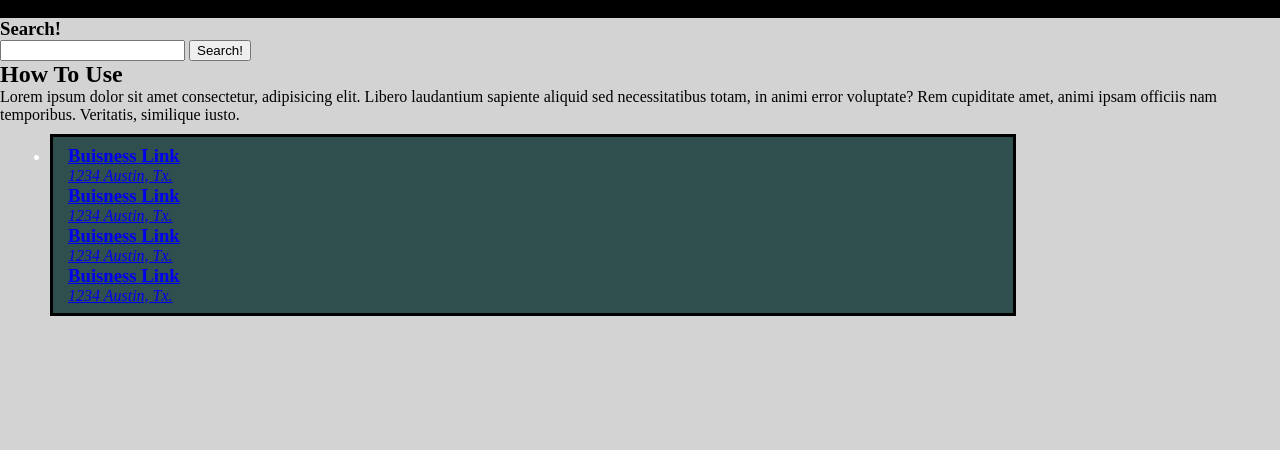
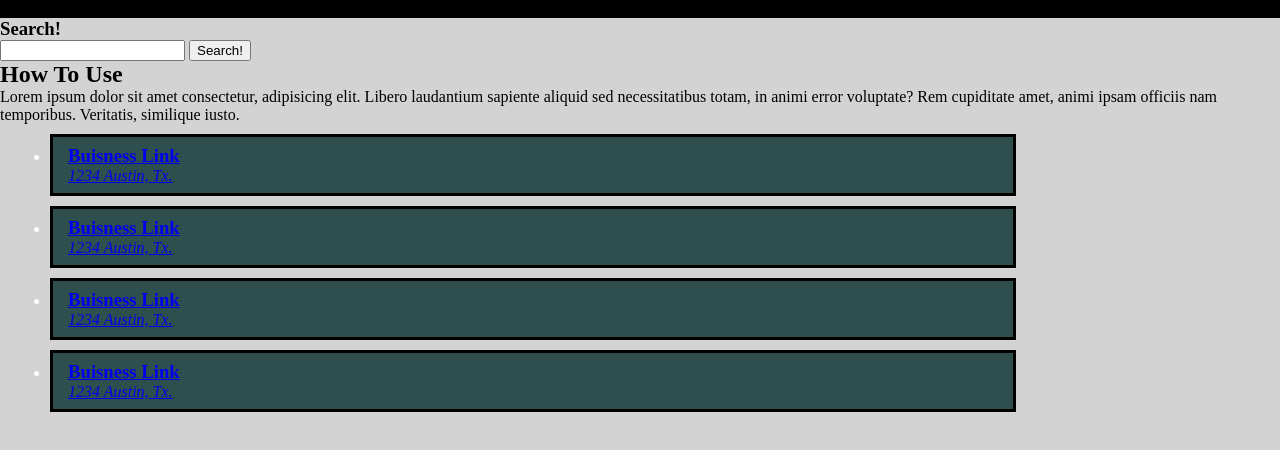
Before and after one commit to JaviD17/activity-finder, a plain HTML site: page index.html in a window 1280 px wide. Shown: the part 96-546 px from the top of the page. Drawn offline with Linux system fonts and the light colour scheme.

Commit message:
sepparated list items on first page

```diff
--- a/index.html
+++ b/index.html
@@ -36,14 +36,20 @@
                         <h3 class="buisness-name">Buisness Link</h3>
                         <address class="buisness-address">1234 Austin, Tx.</address>
                     </a>
+                </li>
+                <li class="prev-search-item">
                     <a href="index-3.html" class="choice-link">
                         <h3 class="buisness-name">Buisness Link</h3>
                         <address class="buisness-address">1234 Austin, Tx.</address>
                     </a>
+                </li>
+                <li class="prev-search-item">
                     <a href="index-3.html" class="choice-link">
                         <h3 class="buisness-name">Buisness Link</h3>
                         <address class="buisness-address">1234 Austin, Tx.</address>
                     </a>
+                </li>
+                <li class="prev-search-item">
                     <a href="index-3.html" class="choice-link">
                         <h3 class="buisness-name">Buisness Link</h3>
                         <address class="buisness-address">1234 Austin, Tx.</address>
```
